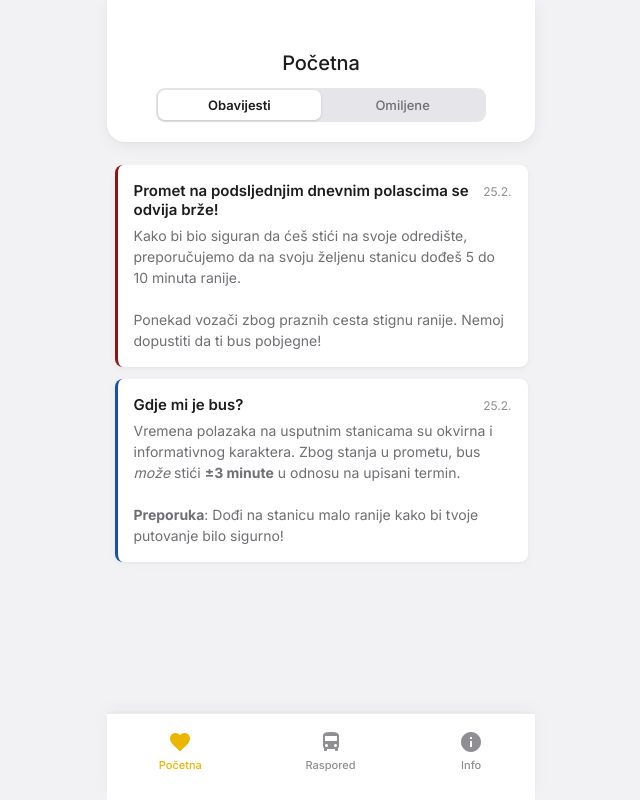
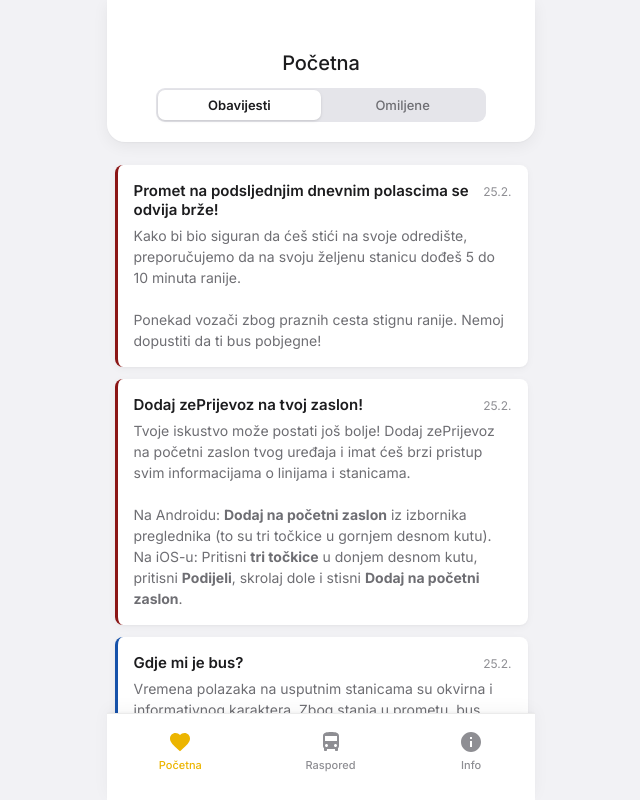
Before and after one commit to achqes/zjp, a plain HTML site: page index.html in a window 1280 px wide. Shown: the whole page, without its empty margins (319-959 px from the left). Drawn offline with Linux system fonts and the light colour scheme.

Commit message:
Add files via upload

```diff
--- a/index.html
+++ b/index.html
@@ -1,10 +1,13 @@
 <!DOCTYPE html>
 <html lang="en">
 <head>
+
   <meta charset="UTF-8">
   <meta name="viewport" content="width=device-width, initial-scale=1.0, maximum-scale=1.0, user-scalable=no">
   <title>zePrijevoz</title>
 
+  <link rel="apple-touch-icon" sizes="180x180" href="/apple-ikonica.png">
+  <link rel="manifest" href="/site.webmanifest">
   <script async src="https://www.googletagmanager.com/gtag/js?id=Tvoj-GA-ID-Ovdje"></script>
   <script>
     window.dataLayer = window.dataLayer || [];
--- a/obavijesti.js
+++ b/obavijesti.js
@@ -23,6 +23,17 @@ const OBAVIJESTI = [
     timestamp: "2026-02-25T08:00:00Z",
     expiresInDays: 1000,
     lineColor: "#1752aa",
+    showTitle: true,
+    showTime: true,
+    showLine: true
+  },
+    {
+    id: 3,
+    title: "Dodaj zePrijevoz na tvoj zaslon!",
+    content: "Tvoje iskustvo može postati još bolje! Dodaj zePrijevoz na početni zaslon tvog uređaja i imat ćeš brzi pristup svim informacijama o linijama i stanicama. <br><br>Na Androidu: <strong>Dodaj na početni zaslon</strong> iz izbornika preglednika (to su tri točkice u gornjem desnom kutu).<br>Na iOS-u: Pritisni <strong>tri točkice</strong> u donjem desnom kutu, pritisni <strong>Podijeli</strong>, skrolaj dole i stisni <strong>Dodaj na početni zaslon</strong>.",
+    timestamp: "2026-02-25T12:00:00Z",
+    expiresInDays: 1000, // Notifikacija nestaje nakon 1000 dana
+    lineColor: "#8b1616",
     showTitle: true,
     showTime: true,
     showLine: true
```
Also changed, not shown: android192.png (added), android512.png (added), apple-ikonica.png (added), site.webmanifest (added).
